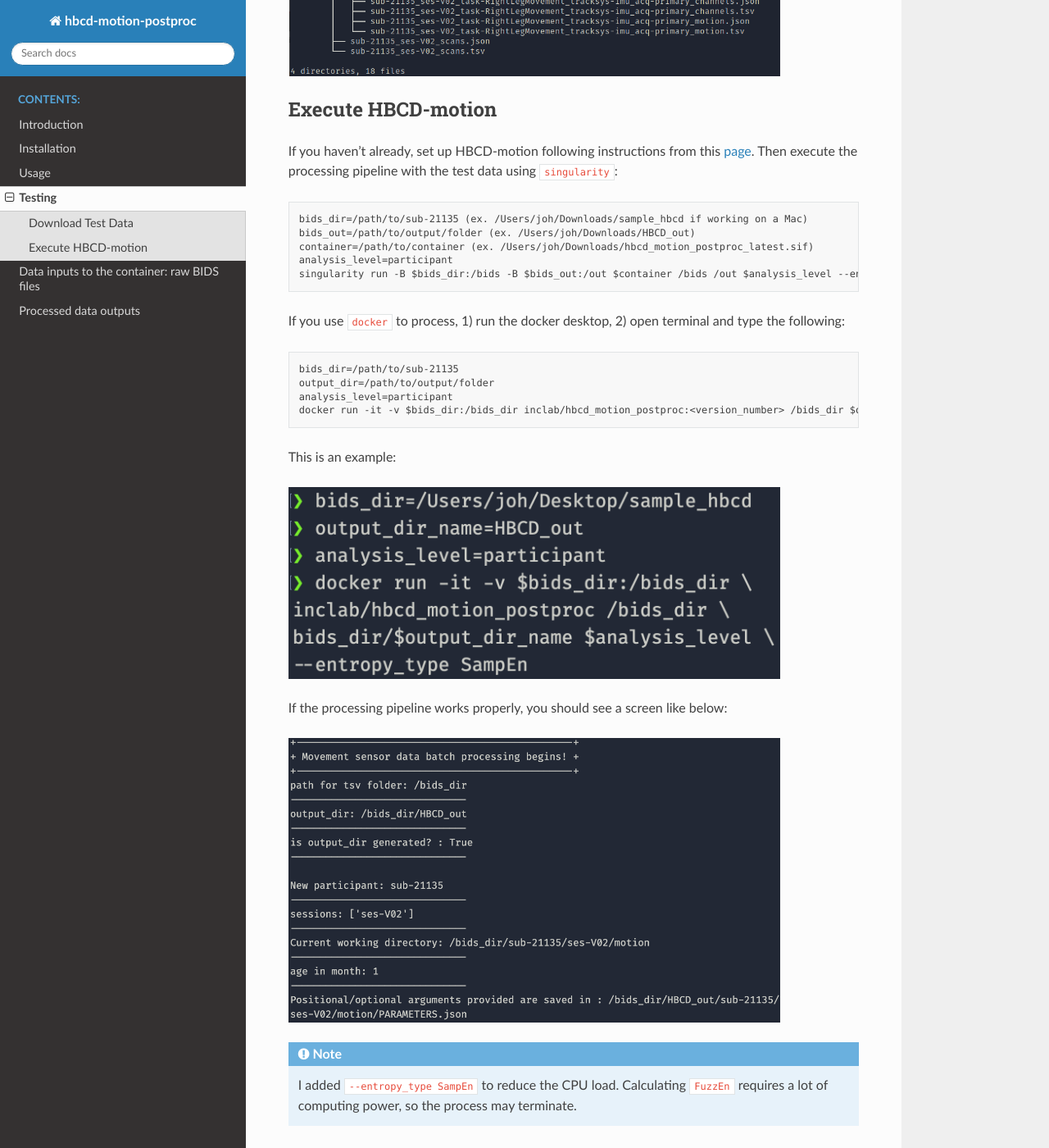
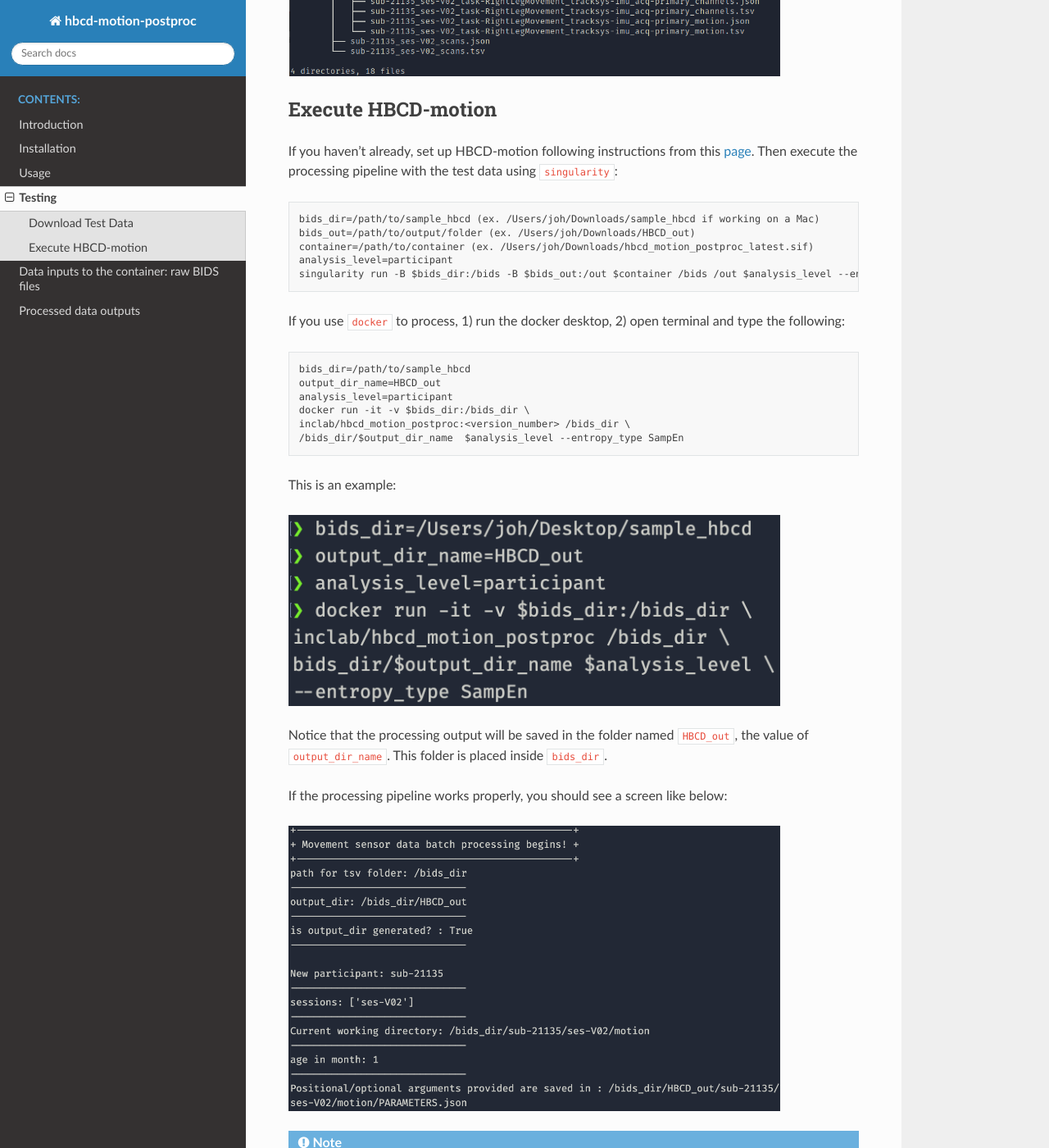
Before and after one commit to ohspc89/hbcd_motion_postproc, a Sphinx documentation site: the page built from docs/source/testing.rst, in a window 1280 px wide and 1400 px high, scrolled down 1161 px. Shown: the whole window at 82% size. Built offline with Sphinx 7.4.7 and the Read the Docs theme 3.1.0, drawn with Linux system fonts in a browser that asks for light colours; some of the changed text lies outside the part shown.

Commit message:
Update testing.rst

```diff
--- a/docs/source/testing.rst
+++ b/docs/source/testing.rst
@@ -24,7 +24,7 @@ Execute HBCD-motion
 -------------------
 If you haven't already, set up HBCD-motion following instructions from this `page <https://hbcd-motion-postproc.readthedocs.io/en/latest/installation.html>`_. Then execute the processing pipeline with the test data using ``singularity``::
 
-        bids_dir=/path/to/sub-21135 (ex. /Users/joh/Downloads/sample_hbcd if working on a Mac)
+        bids_dir=/path/to/sample_hbcd (ex. /Users/joh/Downloads/sample_hbcd if working on a Mac)
         bids_out=/path/to/output/folder (ex. /Users/joh/Downloads/HBCD_out)
         container=/path/to/container (ex. /Users/joh/Downloads/hbcd_motion_postproc_latest.sif)
         analysis_level=participant
@@ -32,16 +32,20 @@ If you haven't already, set up HBCD-motion following instructions from this `pag
 
 If you use ``docker`` to process, 1) run the docker desktop, 2) open terminal and type the following::
 
-      bids_dir=/path/to/sub-21135
-      output_dir=/path/to/output/folder
+      bids_dir=/path/to/sample_hbcd
+      output_dir_name=HBCD_out
       analysis_level=participant
-      docker run -it -v $bids_dir:/bids_dir inclab/hbcd_motion_postproc:<version_number> /bids_dir $output_dir $analysis_level --entropy_type SampEn
+      docker run -it -v $bids_dir:/bids_dir \
+      inclab/hbcd_motion_postproc:<version_number> /bids_dir \
+      /bids_dir/$output_dir_name  $analysis_level --entropy_type SampEn
 
 This is an example:
 
 .. image:: images/docker_test.png
    :width: 600
 
+Notice that the processing output will be saved in the folder named ``HBCD_out``, the value of ``output_dir_name``.
+This folder is placed inside ``bids_dir``.
 
 If the processing pipeline works properly, you should see a screen like below:
 
@@ -52,7 +56,7 @@ If the processing pipeline works properly, you should see a screen like below:
 
    I added ``--entropy_type SampEn`` to reduce the CPU load. Calculating ``FuzzEn`` requires a lot of computing power, so the process may terminate.
 
-Once the entire process is completed, you should see files are populated in your ``bids_out`` folder.
+Once the entire process is completed, you should see files are populated in your ``bids_out`` (or ``output_dir_name``) folder.
 
 .. image:: images/sample_out.png
    :width: 600
```
